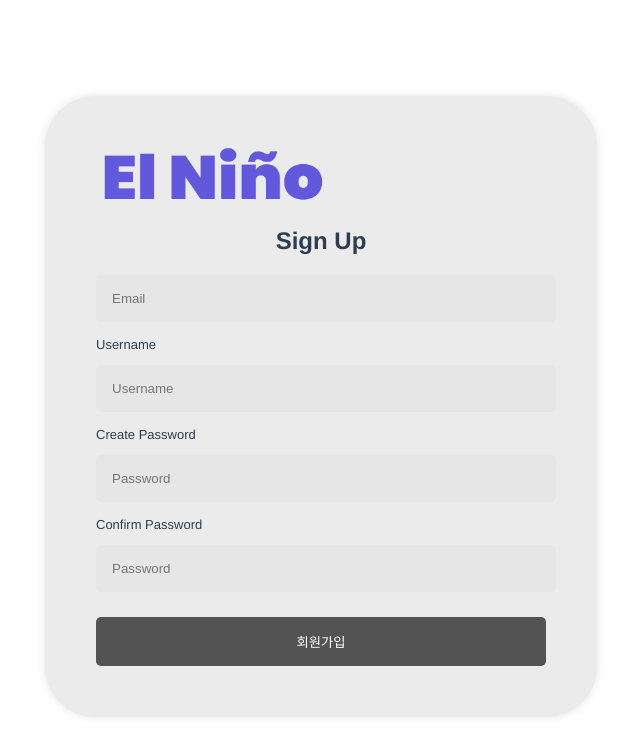
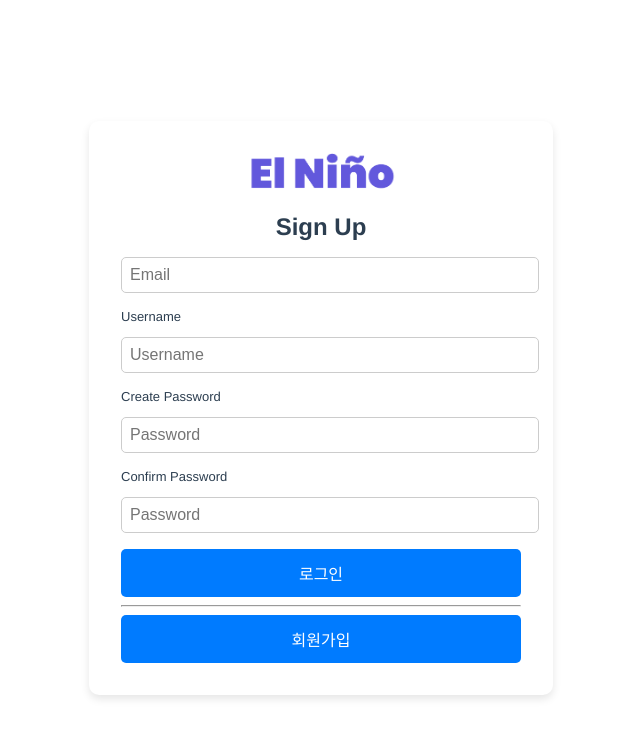
Before and after one commit to DMUMIT/ElninoFront, a Vue app in the folder test-dongyang/: page /register in a window 1280 px wide. Shown: the top 756 px of the page, without its empty margins (319-959 px from the left). Built offline with nearby package versions, Linux system fonts and the light colour scheme; a web font is replaced by a local one.

Commit message:
데이터 전송 코드 수정

```diff
--- a/test-dongyang/src/views/LoginView.vue
+++ b/test-dongyang/src/views/LoginView.vue
@@ -1,129 +1,139 @@
 <template>
   <div class="login">
     <div class="login-box">
-            <form @submit.prevent="loginSubmit">
+      <form @submit.prevent="login">
         <img alt="logo" class="logo" src="../assets/elnino.png">
-                <h2>Welcome</h2>
+        <h2>Login</h2>
         <div class="input-container">
-                    <input type="email" id="email" name="email" class="login-input" placeholder="Email" v-model="formData.email">
+          <input type="email" id="email" name="email" class="login-input" placeholder="Email" v-model="formData.email" />
           <p v-if="validationErrors.email" style="color: red; font-size: 13px;">{{ validationErrors.email }}</p>
         </div>
         <div class="input-container">
-                    <input type="password" id="password" name="password" class="login-input" placeholder="Password" v-model="formData.password">
+          <input type="password" id="password" name="password" class="login-input" placeholder="Password" v-model="formData.password" />
           <p v-if="validationErrors.password" style="color: red; font-size: 13px;">{{ validationErrors.password }}</p>
         </div>
-                <p v-if="validationErrors.general" style="color: red; font-size: 13px;">{{ validationErrors.general }}</p>
         <button type="submit" class="login-button">로그인</button>
       </form>
-            <hr>
-            <button type="button" class="signup-button" onclick="location.href='/register'">회원가입</button>
+      <button type="submit" class="signup-button" onclick="location.href='/register'">회원가입</button>
     </div>
   </div>
 </template>
 
 <script>
+import axios from 'axios'
+
 export default {
-  name: 'RegisterView',
-  data () {
+  data() {
     return {
       formData: {
         email: '',
         password: ''
       },
-      validationErrors: {
-        email: '',
-        password: '',
-        general: ''
+      validationErrors: {}
+    }
+  },
+  methods: {
+    async login() {
+      this.validationErrors = this.validateForm()
+      if (Object.keys(this.validationErrors).length === 0) {
+        try {
+          const response = await axios.post('http://localhost:8080/users/login', {
+            email: this.formData.email,
+            password: this.formData.password
+          })
+          console.log(response.data)
+          if (response.data === 'Login successful') {
+            this.$router.push('/select')
+          } else {
+            this.validationErrors.general = 'Invalid email or password'
+          }
+        } catch (error) {
+          console.error('Error logging in user:', error)
+          this.validationErrors.general = 'Server error'
         }
       }
     },
-  methods: {
-    validateForm () {
-      this.validationErrors = {
-        email: '',
-        password: '',
-        general: ''
-      }
+    validateForm() {
+      const errors = {}
       if (!this.formData.email) {
-        this.validationErrors.email = '이메일을 입력해주세요.'
+        errors.email = '이메일을 입력해주세요'
       }
       if (!this.formData.password) {
-        this.validationErrors.password = '비밀번호를 입력해주세요.'
+        errors.password = '비밀번호를 입력해주세요'
       }
-      return Object.values(this.validationErrors).every(error => !error)
-    },
-    loginSubmit () {
-      if (this.validateForm()) {
-        const validEmail = 'test@a.com'
-        const validPassword = '1234'
-
-        if (this.formData.email === validEmail && this.formData.password === validPassword) {
-          // 데이터 넘기는 코드 추가
-          const target = this.formData
-          const jsonString = JSON.stringify(target)
-          console.log(jsonString)
-          this.$router.push('/select')
-        } else {
-          this.validationErrors.general = '로그인 정보가 맞지 않습니다. 다시 시도해주세요.'
-        }
-      }
+      return errors
     }
   }
 }
 </script>
 
-<style>
+<style scoped>
+/* 추가적인 스타일을 여기에 추가하세요 */
+.login {
+  display: flex;
+  justify-content: center;
+  align-items: center;
+  height: 100vh;
+}
+
+.login-box {
+  background-color: white;
+  padding: 2rem;
+  border-radius: 10px;
+  box-shadow: 0 4px 8px rgba(0, 0, 0, 0.1);
+  width: 400px;
+  max-width: 100%;
+}
+
 .logo {
-        width: 230px;
-        height: 60px;
   display: block;
+  margin: 0 auto 1rem;
+  width: 150px;
 }
-    .login {
-        padding-top: 7%;
+
+h2 {
+  text-align: center;
+  margin-bottom: 1rem;
 }
-    .login-box {
-        width: 450px;
-        margin: auto;
-        border: 1px solid #ebebeb;
-        border-radius: 50px;
-        background-color: #ebebeb;
-        padding: 50px;
-        box-shadow: 0 0 10px rgba(0, 0, 0, 0.1);
+
+.input-container {
+  margin-bottom: 1rem;
 }
-    .input-container {
-        margin-bottom: 15px;
+
+.login-input {
+  width: 100%;
+  padding: 0.5rem;
+  border: 1px solid #ccc;
+  border-radius: 5px;
+  font-size: 1rem;
 }
-    .login-input {
-        width: calc(100% - 22px);
-        padding: 15px;
-        border: 1px solid #cccccc00;
+
+.login-button {
+  width: 100%;
+  padding: 0.75rem;
+  background-color: #007bff;
+  border: none;
   border-radius: 5px;
-        background-color: #e6e6e6;
+  color: white;
+  font-size: 1rem;
+  cursor: pointer;
 }
+
 .signup-button {
         width: 100%;
         padding: 15px;
         margin-top: 10px;
         border: none;
-        background-color: #535353;
+        background-color: #007bff;
         color: white;
         border-radius: 5px;
         cursor: pointer;
     }
+
+.login-button:hover {
+  background-color: #0056b3;
+}
 .signup-button:hover {
-        background-color: #2c2c2c;
-    }
-    .login-button {
-        width: 100%;
-        padding: 15px;
-        margin-top: 10px;
-        border: none;
-        background-color: #67e2c3;
-        color: white;
-        border-radius: 5px;
-        cursor: pointer;
-    }
-    .login-button:hover {
-        background-color: #57bea5;
+  background-color: #0056b3;
 }
 </style>
--- a/test-dongyang/src/views/RegisterView.vue
+++ b/test-dongyang/src/views/RegisterView.vue
@@ -5,24 +5,26 @@
         <img alt="logo" class="logo" src="../assets/elnino.png">
         <h2>Sign Up</h2>
         <div class="input-container">
-                    <input type="email" id="email" name="email" class="login-input" placeholder="Email" v-model="formData.email">
+          <input type="email" id="email" name="email" class="login-input" placeholder="Email" v-model="formData.email" />
           <p v-if="validationErrors.email" style="color: red; font-size: 13px;">{{ validationErrors.email }}</p>
         </div>
         <div class="input-container">
           <p style="text-align:left; font-size:13px">Username</p>
-                    <input type="text" id="username" name="username" class="login-input" placeholder="Username" v-model="formData.username">
-                    <p v-if="validationErrors.password" style="color: red; font-size: 13px;">{{ validationErrors.username }}</p>
+          <input type="text" id="username" name="username" class="login-input" placeholder="Username" v-model="formData.username" />
+          <p v-if="validationErrors.username" style="color: red; font-size: 13px;">{{ validationErrors.username }}</p>
         </div>
         <div class="input-container">
           <p style="text-align:left; font-size:13px">Create Password</p>
-                    <input type="password" id="password" name="password" class="login-input" placeholder="Password" v-model="formData.password">
+          <input type="password" id="password" name="password" class="login-input" placeholder="Password" v-model="formData.password" />
           <p v-if="validationErrors.password" style="color: red; font-size: 13px;">{{ validationErrors.password }}</p>
         </div>
         <div class="input-container">
           <p style="text-align:left; font-size:13px">Confirm Password</p>
-                    <input type="password" id="confirm" name="confirm" class="login-input" placeholder="Password" v-model="formData.confirm">
+          <input type="password" id="confirm" name="confirm" class="login-input" placeholder="Password" v-model="formData.confirm" />
           <p v-if="validationErrors.confirm" style="color: red; font-size: 13px;">{{ validationErrors.confirm }}</p>
         </div>
+        <button type="submit" class="login-button" onclick="location.href='/login'">로그인</button>
+        <hr>
         <button type="submit" class="signup-button">회원가입</button>
       </form>
     </div>
@@ -30,9 +32,10 @@
 </template>
 
 <script>
+import axios from 'axios'
+
 export default {
-  name: 'RegisterView',
-  data () {
+  data() {
     return {
       formData: {
         email: '',
@@ -40,91 +43,114 @@ export default {
         password: '',
         confirm: ''
       },
-      validationErrors: {
-        email: '',
-        username: '',
-        password: '',
-        confirm: ''
+      validationErrors: {}
+    }
+  },
+  methods: {
+    async accountSubmit() {
+      this.validationErrors = this.validateForm()
+      if (Object.keys(this.validationErrors).length === 0) {
+        try {
+          const response = await axios.post('http://localhost:8080/users/register', {
+            email: this.formData.email,
+            username: this.formData.username,
+            password: this.formData.password
+          })
+          console.log(response.data)
+          this.$router.push('/login') // 회원가입 성공 시 로그인 페이지로 이동
+        } catch (error) {
+          console.error('Error registering user:', error)
         }
       }
     },
-  methods: {
-    validateForm () {
-      this.validationErrors = {
-        email: '',
-        username: '',
-        password: '',
-        confirm: ''
-      }
+    validateForm() {
+      const errors = {}
       if (!this.formData.email) {
-        this.validationErrors.email = '이메일을 입력해주세요.'
+        errors.email = '이메일을 입력해주세요'
       }
       if (!this.formData.username) {
-        this.validationErrors.username = '닉네임을 입력해주세요.'
+        errors.username = '유저네임을 입력해주세요'
       }
       if (!this.formData.password) {
-        this.validationErrors.password = '비밀번호를 입력해주세요.'
+        errors.password = '비밀번호를 입력해주세요'
       }
-      if (!this.formData.confirm) {
-        this.validationErrors.confirm = '비밀번호 확인을 위해 입력해주세요.'
+      if (this.formData.password !== this.formData.confirm) {
+        errors.confirm = '비밀번호가 일치하지 않습니다'
       }
-      if (this.formData.password && this.formData.confirm && this.formData.password !== this.formData.confirm) {
-        this.validationErrors.confirm = '동일한 비밀번호를 입력해주세요.'
-      }
-      return Object.values(this.validationErrors).every(error => !error)
-    },
-    accountSubmit () {
-      if (this.validateForm()) {
-        // 데이터 넘기는 코드 추가
-        const target = this.formData
-        const jsonString = JSON.stringify(target)
-        console.log(jsonString)
-        this.$router.push('/login')
-      }
+      return errors
     }
   }
 }
 </script>
 
-<style>
+<style scoped>
+/* 추가적인 스타일을 여기에 추가하세요 */
+.login {
+  display: flex;
+  justify-content: center;
+  align-items: center;
+  height: 100vh;
+}
+
+.login-box {
+  background-color: white;
+  padding: 2rem;
+  border-radius: 10px;
+  box-shadow: 0 4px 8px rgba(0, 0, 0, 0.1);
+  width: 400px;
+  max-width: 100%;
+}
+
 .logo {
-        width: 230px;
-        height: 60px;
   display: block;
+  margin: 0 auto 1rem;
+  width: 150px;
 }
-    .login {
-        padding-top: 7%;
+
+h2 {
+  text-align: center;
+  margin-bottom: 1rem;
 }
-    .login-box {
-        width: 450px;
-        margin: auto;
-        border: 1px solid #ebebeb;
-        border-radius: 50px;
-        background-color: #ebebeb;
-        padding: 50px;
-        box-shadow: 0 0 10px rgba(0, 0, 0, 0.1);
+
+.input-container {
+  margin-bottom: 1rem;
 }
-    .input-container {
-        margin-bottom: 15px;
+
+.login-input {
+  width: 100%;
+  padding: 0.5rem;
+  border: 1px solid #ccc;
+  border-radius: 5px;
+  font-size: 1rem;
 }
-    .login-input {
-        width: calc(100% - 22px);
-        padding: 15px;
-        border: 1px solid #cccccc00;
-        border-radius: 5px;
-        background-color: #e6e6e6;
-    }
+
 .signup-button {
   width: 100%;
-        padding: 15px;
-        margin-top: 10px;
+  padding: 0.75rem;
+  background-color: #007bff;
   border: none;
-        background-color: #535353;
+  border-radius: 5px;
   color: white;
-        border-radius: 5px;
+  font-size: 1rem;
   cursor: pointer;
 }
+
 .signup-button:hover {
-        background-color: #2c2c2c;
+  background-color: #0056b3;
+}
+
+.login-button {
+  width: 100%;
+  padding: 0.75rem;
+  background-color: #007bff;
+  border: none;
+  border-radius: 5px;
+  color: white;
+  font-size: 1rem;
+  cursor: pointer;
+}
+
+.login-button:hover {
+  background-color: #0056b3;
     }
 </style>
```
Also changed, not shown: test-dongyang/package.json (+7 -3 lines), test-dongyang/src/views/SelectView.vue (+27 -19 lines), 1 other file (tests, documents, lock files or other folders). Lines whose indentation alone changed are shown as unchanged.
